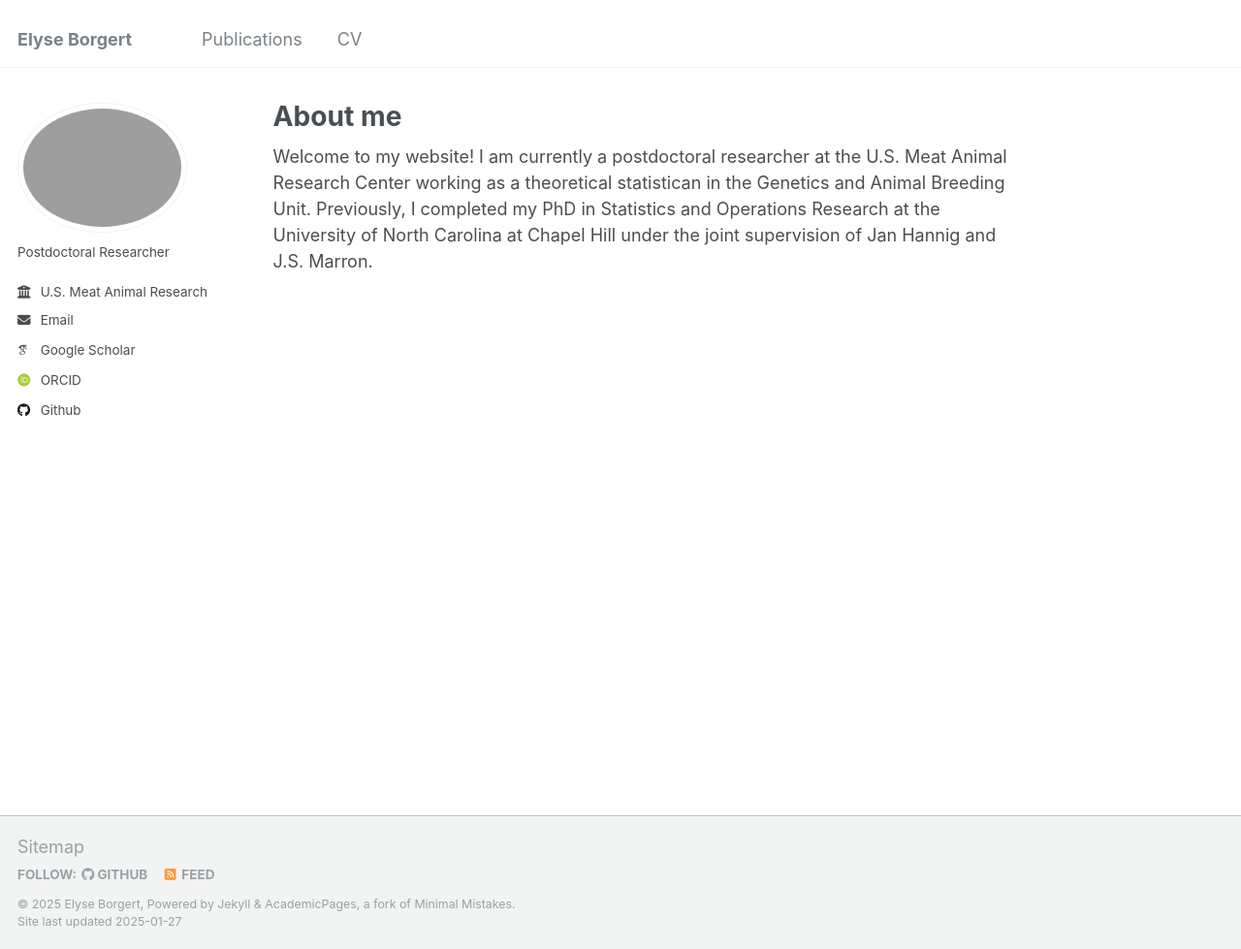
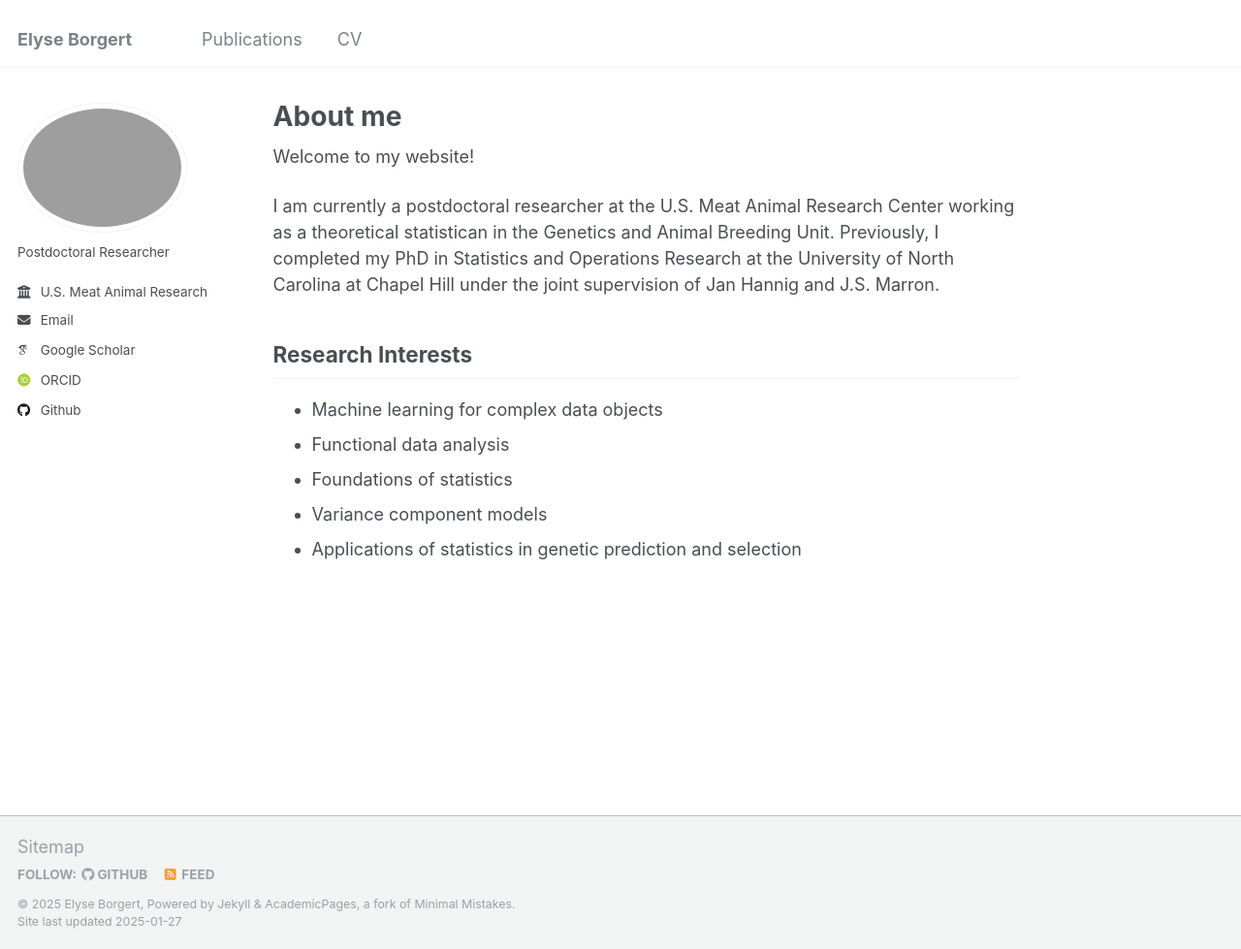
Before and after one commit to elyseborgert/elyseborgert.github.io, a Jekyll site: the page built from _pages/about.md, in a window 1280 px wide and 979 px high. Shown: the whole window at 97% size. Built offline with Jekyll 4.4.1, drawn with Linux system fonts in a browser that asks for light colours; some web fonts are replaced.

Commit message:
Update about.md

```diff
--- a/_pages/about.md
+++ b/_pages/about.md
@@ -6,4 +6,13 @@ redirect_from:
   - /about/
   - /about.html
 ---
-Welcome to my website! I am currently a postdoctoral researcher at the U.S. Meat Animal Research Center working as a theoretical statistican in the Genetics and Animal Breeding Unit. Previously, I completed my PhD in Statistics and Operations Research at the University of North Carolina at Chapel Hill under the joint supervision of Jan Hannig and J.S. Marron.
+Welcome to my website!
+
+I am currently a postdoctoral researcher at the U.S. Meat Animal Research Center working as a theoretical statistican in the Genetics and Animal Breeding Unit. Previously, I completed my PhD in Statistics and Operations Research at the University of North Carolina at Chapel Hill under the joint supervision of Jan Hannig and J.S. Marron.
+
+## Research Interests
+- Machine learning for complex data objects
+- Functional data analysis
+- Foundations of statistics
+- Variance component models
+- Applications of statistics in genetic prediction and selection
```
